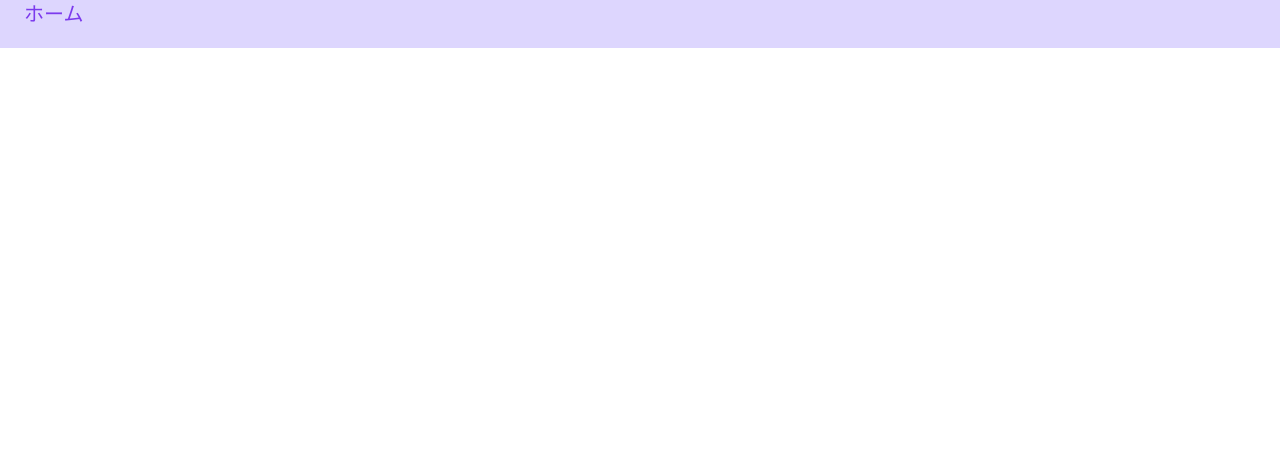
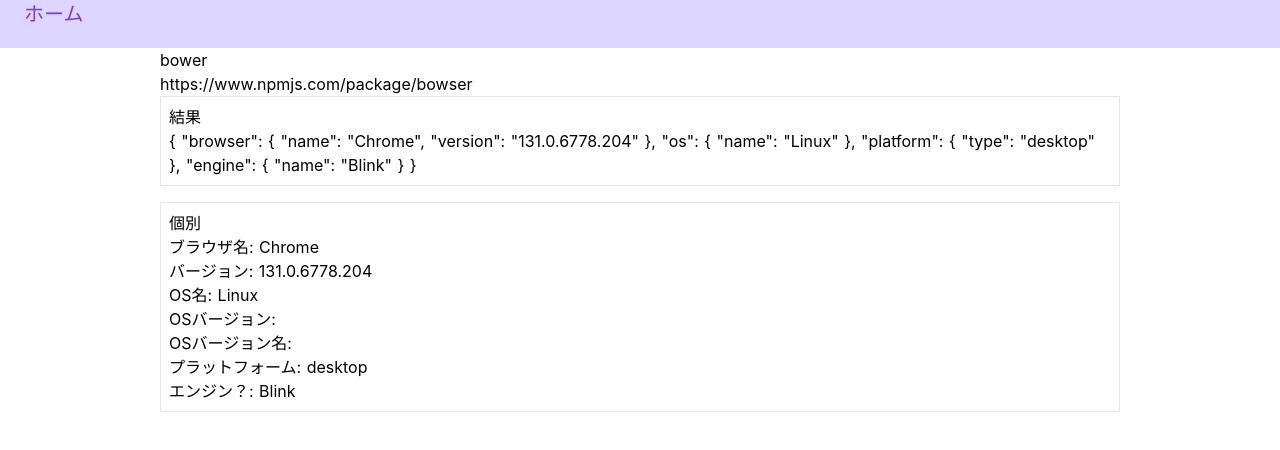
Before and after one commit to 3sdd/nuxt-playground, a Nuxt app: page /libs/bowser in a window 1280 px wide. Before the commit this address had no page. Shown: the top 450 px of the page. Built offline with nearby package versions, Linux system fonts and the light colour scheme.

Commit message:
bowser試してみた

```diff
--- a/package.json
+++ b/package.json
@@ -13,6 +13,7 @@
   },
   "dependencies": {
     "@nuxtjs/pwa": "^3.3.5",
+    "bowser": "^2.11.0",
     "core-js": "^3.9.1",
     "country-code-emoji": "^2.3.0",
     "is-svg": "^4.3.1",
--- a/pages/index.vue
+++ b/pages/index.vue
@@ -60,6 +60,10 @@ export default Vue.extend({
       {
         text:"country-code-emoji",
         to:"/libs/country-code-emoji"
+      },
+      {
+        text:"bowser",
+        to:"/libs/bowser"
       }
     ]
     return {
--- /dev/null
+++ b/pages/libs/bowser.vue
@@ -0,0 +1,53 @@
+<template>
+    <div>
+        <h1>bower</h1>
+        <a href="https://www.npmjs.com/package/bowser">https://www.npmjs.com/package/bowser</a>
+
+
+        <div v-if="browser">
+            <div class="p-2 border">
+                <div>
+                    結果
+                </div>
+                <div>
+                    {{browser}}
+                </div>
+            </div>
+
+            <div class="p-2 border mt-4">
+                <div>
+                    個別
+                </div>
+                <ul>
+                    <li>ブラウザ名: {{browser.browser.name}}</li>
+                    <li>バージョン: {{browser.browser.version}}</li>
+                    <li>OS名: {{browser.os.name}}</li>
+                    <li>OSバージョン: {{browser.os.version}}</li>
+                    <li>OSバージョン名: {{browser.os.versionName}}</li>
+                    <li>プラットフォーム: {{browser.platform.type}}</li>
+                    <li>エンジン？: {{browser.engine.name}}</li>
+
+                </ul>
+            </div>
+
+        </div>
+
+    </div>
+</template>
+
+<script lang="ts">
+import Vue from 'vue'
+import Bowser from "bowser"
+
+export default Vue.extend({
+    data(){
+        return {
+            browser:null as Bowser.Parser.ParsedResult|null,
+        }
+    },
+    mounted(){
+        this.browser=Bowser.parse(window.navigator.userAgent);
+
+    }
+})
+</script>
```
Also changed, not shown: 1 other file (tests, documents, lock files or other folders).
